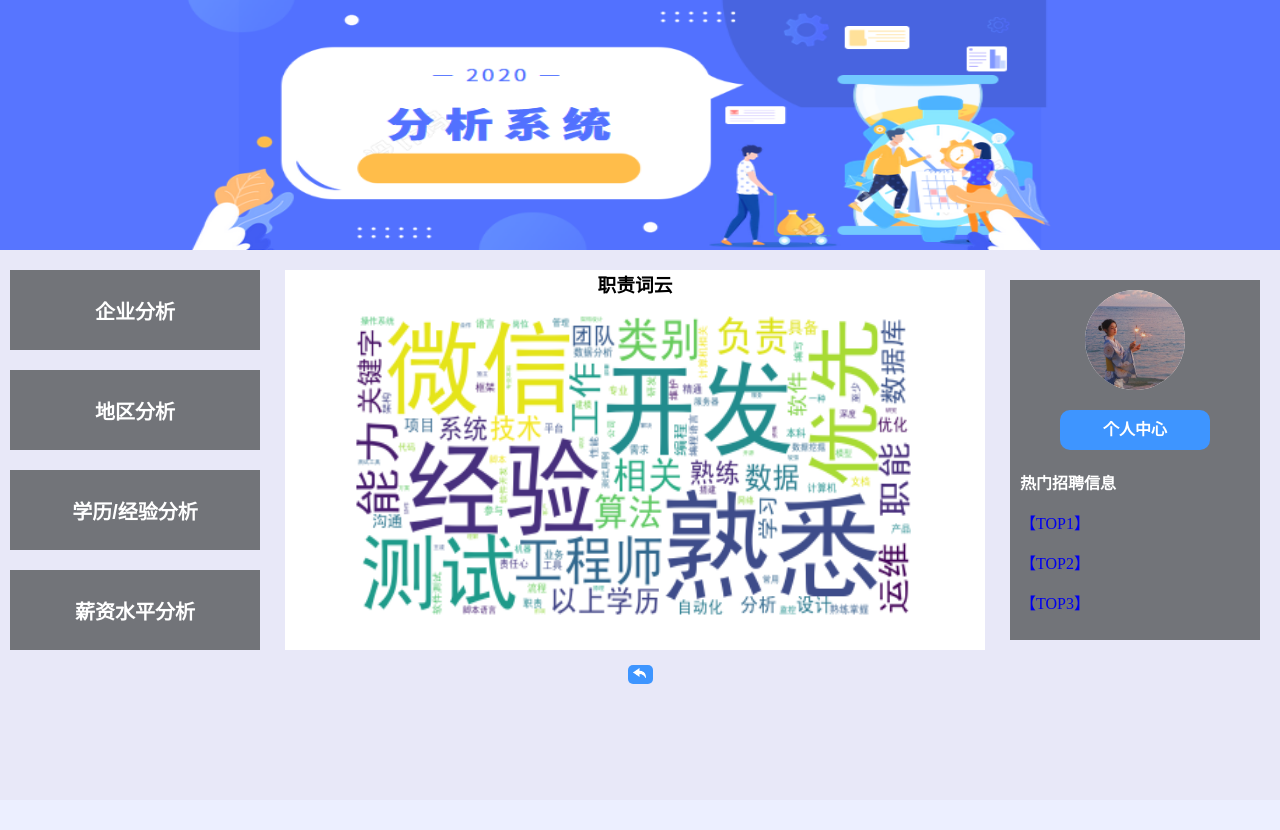
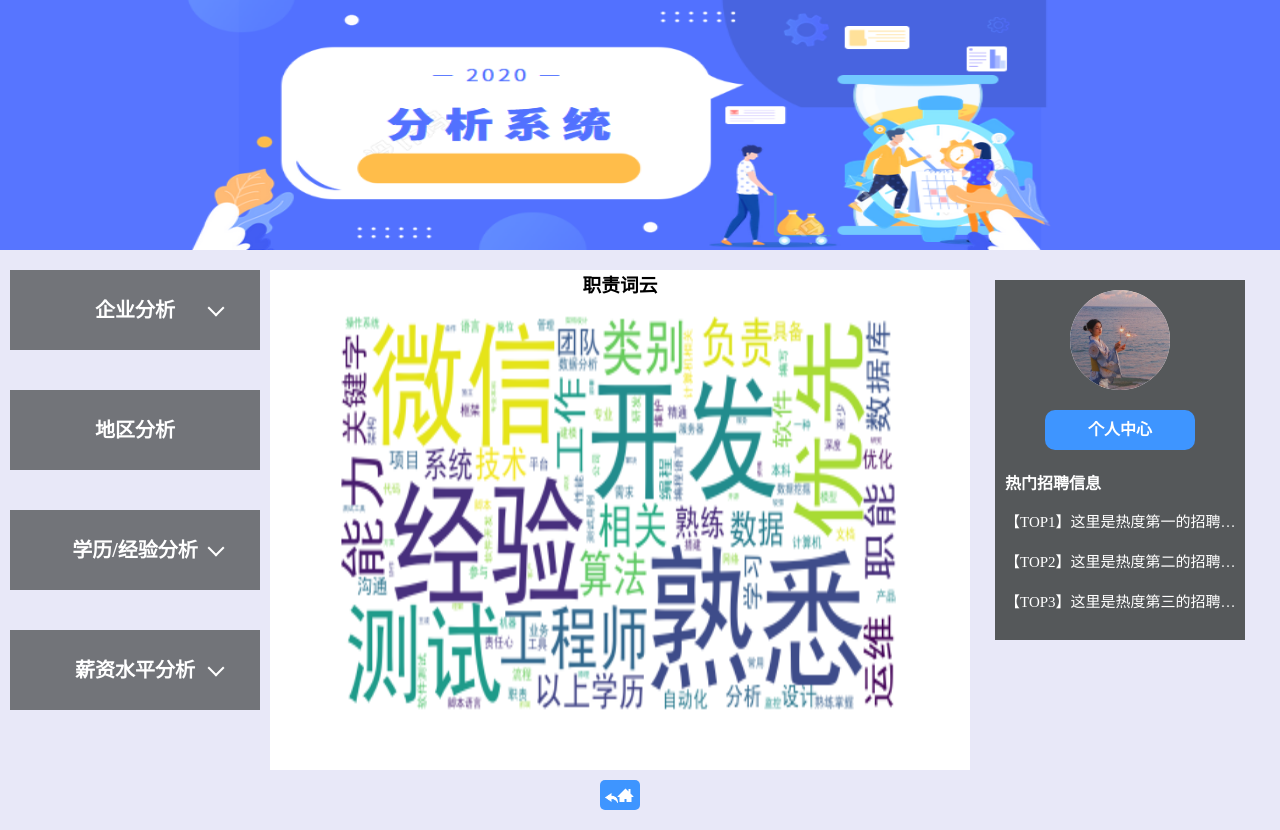
Before and after one commit to plant310/5UJob, a Django app: a page that uses src/myWeb/templates/analysis.html in a window 1280 px wide. Before the commit the page ends 684 px from the top, so only its background shows below. Run offline with Django 3.2, Linux system fonts and the light colour scheme.

Commit message:
网站界面优化

```diff
--- a/src/myWeb/myApp/views.py
+++ b/src/myWeb/myApp/views.py
@@ -118,72 +118,47 @@
         else:
             return HttpResponse('getAnalysis error!')
 
-
-
-def function2(request,argument1,argument2,argument3):
+def forecast(request):
     data_x=[]
     data_y=[]
     data_z=[]
-    data_a=[]
-    #绘制图三，
-    if ( (argument2=="region")&(argument3=="number")):
-        list = Region.objects.all()
+    if (request.POST.get.biaoming)=="地区预测":
+        list=表名.objects.all()
         for row in list:
-            if (row.profession_id==int(argument1)):
+            if row.profession_id==(request.POST.get.zhiyeming):
+                #返回地区名，日期和条目数
                 data_x.append(row.region)
+                data_y.append(row.date)
+                data_z.append(row.number)
+        return HttpResponse(json.Deserializer(data_x,data_y,data_z))
+    elif (request.POST.get.biaoming)=="薪水预测":
+        list=表名.objects.all()
+        for row in list:
+            if row.profession_id==(request.POST.get.zhiyeming):
+                #返回日期和条目数
+                data_x.append(row.date)
                 data_y.append(row.number)
-        return HttpResponse(data_x+data_y)
-        #return render(request,"Run.html",{"masks":argument1,"data_x":data_x,"data_y":data_y})
+        return HttpResponse(json.Deserializer(data_x,data_y))
+    elif (request.POST.get.biaoming)=="专业预测":
+        '''
+        list=表名.objects.all()
+        for row in list:
+            if row.profession_id==(request.POST.get.zhiyeming):
+                #返回日期和条目数
+                data_x.append(row)
+                data_y.append(row)
+        '''
+        return HttpResponse("你所访问的功能待开发",status=404)
 
-    elif ( (argument2=="region")&(argument3=="salary")):
-        list = Region.objects.all()
+    elif (request.POST.get.biaoming)=="岗位预测":
+        '''
+        list=表名.objects.all()
         for row in list:
-            if(row.profession_id==int(argument1)):
-                data_x.append(row.region)
-                data_y.append(row.lowest_salary)
-                data_z.append(row.highest_salary)
-        return HttpResponse(data_x+data_y+data_z)
-    # return render(request,"文件名.html",{"横坐标列表":data_x,"第一纵坐标列表":data_y,""})
-    elif ( (argument2=="education")&(argument3=="number")):
-        list = Education.objects.all()
-        for row in list:
-            if(row.profession_id==int(argument1)):
-                data_x.append(row.education)
-                data_y.append(row.number)
-        return HttpResponse(data_x+data_y)
-
-    elif ((argument2=="experience")&(argument3=="number")):
-        list =Experience.objects.all()
-        for row in list:
-            if(row.profession_id==int(argument1)):
-                data_x.append(row.experiene)
-                data_y.append(row.number)
-        return HttpResponse(data_x+data_y)
-
-    elif ((argument2=="education")&(argument3=="salary")):
-        list =Education.objects.all()
-        for row in list:
-            if(row.profession_id==int(argument1)):
-                data_x.append(row.education)
-                data_y.append(row.avg_salary)
-                data_z.append(row.highest_salary)
-                data_a.append((row.lowest_salary))
-        return HttpResponse(data_x+data_y+data_z+data_a)
-
-    elif (argument2.equal("experience")&argument3.equal("salary")):
-        list =Experience.objects.all()
-        for row in list :
-            if(row.profession_id==int(argument1)):
-                data_x.append(row.experiene)
-                data_y.append(row.avg_salary)
-                data_z.append(row.highest_salary)
-                data_a.append(row.lowest_salary)
-        return HttpResponse(data_x+data_y+data_z+data_a)
-    else:
-        return HttpResponse("function2 error")
-
-
-
-def forecast(request,argument):
-    if ():
-        print("return data")
+            if row.profession_id==(request.POST.get.zhiyeming):
+                返回日期h
+                data_x.append(row)
+                data_y.append(row)
+        '''
+        return HttpResponse("你所访问的功能待开发",status=404)
+    else :
+        return HttpResponse("你所访问的页面不存在",status=404)
--- a/src/myWeb/static/css/analystyle.css
+++ b/src/myWeb/static/css/analystyle.css
@@ -1,23 +1,25 @@
-body {
-    background-color: #e8e8f8;
+@font-face {
+  font-family: 'icomoon';
+  src:  url('../fonts/icomoon.eot?4pips2');
+  src:  url('../fonts/icomoon.eot?4pips2#iefix') format('embedded-opentype'),
+    url('../fonts/icomoon.ttf?4pips2') format('truetype'),
+    url('../fonts/icomoon.woff?4pips2') format('woff'),
+    url('../fonts/icomoon.svg?4pips2#icomoon') format('svg');
+  font-weight: normal;
+  font-style: normal;
+  font-display: block;
 }
-* {
-    margin: 0;
-    padding: 0;
-}
-/*取消全局边界*/
-li {
-    list-style: none;
-}
-/*取消li的排序点*/
-a {
-    text-decoration: none;
-}
-/*取消a的下划线*/
 .banner {
     height: 250px;
     background-color: gray;
     margin: 0 auto;
+}
+.clearfix:before,.clearfix:after {
+    content: '';
+    display: table;
+}
+.clearfix:after {
+    clear: both;
 }
 .box {
     width: 100%;
@@ -26,84 +28,93 @@
 .box1 {
     float: left;
 }
-.box1 ul li button {
-    width: 250px;
-    height: 80px;
-    margin-top: 20px;
+.prior {
+    display: block;
+    width: 100%;
+    height: 100%;
+    margin-top: 40px;
     margin-left: 10px;
     background-color: rgba(85, 88, 90,0.8);
     color: white;
     font-size: 20px;
     font-weight: bold;
     border: none;
+    text-align: center;
+    line-height: 80px;
 }
-.box1 ul li button:hover {
-    background-color: #44484e
+.nav1 .one {
+    display: block;
+    margin-top: 20px;
+}
+.tou {
+    position: relative;
+    width: 250px;
+    height: 80px;
+}
+.tou ul {
+    display: none;
+    position: absolute;
+}
+.tou ul li a {
+    display: block;
+    width: 250px;
+    height: 20px;
+    background-color: cornflowerblue;
+    margin-left: 10px;
+    text-align: center;
+    line-height: 20px;
+    color: #33384e;
+    box-sizing: border-box;
+    border-bottom: 1px solid #44484e;
+}
+.tou ul li a::after {
+    content: '\e900';
+    font-family: 'icomoon';
+    padding-left: 2px;
+}
+.box .box1 .nav .nav1 {
+    margin-top: 10px;
+}
+.tag::after {
+    content: '';
+    position: absolute;
+    width: 10px;
+    height: 10px;
+    top: 32px;
+    right: 28px;
+    border-right: 2px solid #fff;
+    border-bottom: 2px solid #fff;
+    transform: rotate(45deg);
 }
 .box2 {
     float: left;
     width: 700px;
-    height: 380px;
+    height: 500px;
     background-color: #fff;
-    margin-left: 25px;
+    margin-left: 20px;
     margin-top: 20px;
 }
 .box3 {
-    float: left;
-    width: 250px;
     height: 360px;
-    margin-left: 25px;
+    margin-left: 20px;
     margin-top: 30px;
-    background-color: rgba(85, 88, 90,0.8);
-}
-.self {
-    width: 100px;
-    height: 100px;
-    margin: 10px auto;
-    background-color: #fff;
-    border-radius: 50px;
-}
-.box3 .self img {
-    border-radius: 50px;
-}
-.enter a {
-    display: block;
-    width: 150px;
-    height: 40px;
-    color: white;
-    font-size: 16px;
-    font-weight: bold;
-    line-height: 40px;
-    margin: 20px auto;
-    text-align: center;
-    background-color: #3e95ff;
-    border-radius: 10px;
-}
-.enter a:hover {
-    background-color: #ff6700;
-}
-.show .show1 {
-    display: block;
-    width: 100px;
-    height: 40px;
-    color: white;
-    margin:0 10px;
-}
-.show ul li {
-    width: 100px;
-    height: 40px;
-    color: white;
-    margin:0 10px;
+    background-color: rgba(85, 88, 90, 0.8);
 }
 .return a {
     display: block;
-    width: 25px;
-    height: 19px;
+    width: 40px;
+    height: 30px;
     border-radius: 5px;
-    margin: 15px auto;
+    margin-left: 600px;
+    margin-top: 130px;
+    margin-bottom: 20px;
     background-color: #3e95ff;
+    text-align: center;
+    line-height: 30px;
+    color: #ffffff;
 }
-.return a img {
-    margin-left: 5px;
-    margin-bottom: 5px;
+.return a::after {
+    content: '\e903';
+    font-family: 'icomoon';
+    padding-right: 2px;
 }
--- /dev/null
+++ b/src/myWeb/static/css/common.css
@@ -0,0 +1,56 @@
+.box3 {
+    float: left;
+    width: 250px;
+    margin-left: 25px;
+    background-color: #55585a;
+}
+.self {
+    width: 100px;
+    height: 100px;
+    margin: 10px auto;
+    background-color: #fff;
+    border-radius: 50px;
+}
+.box3 .self img {
+    border-radius: 50px;
+}
+.enter a {
+    display: block;
+    width: 150px;
+    height: 40px;
+    color: white;
+    font-size: 16px;
+    font-weight: bold;
+    line-height: 40px;
+    margin: 20px auto;
+    text-align: center;
+    background-color: #3e95ff;
+    border-radius: 10px;
+}
+.enter a:hover {
+    background-color: #ff6700;
+}
+.show .show1 {
+    display: block;
+    width: 100px;
+    height: 40px;
+    color: white;
+    margin:0 10px;
+}
+.show .show2 ul li {
+    display: block;
+    color: white;
+    width: 235px;
+    height: 40px;
+    margin:0 10px;
+    font-size: 15px;
+    /*文字显示不开强制一行内显示*/
+    white-space: nowrap;
+    /*溢出的部分隐藏起来*/
+    overflow: hidden;
+    /*溢出的部分用省略号表示*/
+    text-overflow: ellipsis;
+}
+.show .show2 ul li a {
+    color: white;
+}
--- /dev/null
+++ b/src/myWeb/static/css/initial.css
@@ -0,0 +1,22 @@
+body {
+    /*css3抗锯齿形，让文字显示得更加清晰*/
+    -webkit-font-smoothing: antialiased;
+    background-color: #e8e8f8;
+}
+/*取消全局边界*/
+* {
+    margin: 0;
+    padding: 0;
+}
+/*取消li的排序点*/
+li {
+    list-style: none;
+}
+/*取消a的下划线*/
+a {
+    text-decoration: none;
+}
+/*当鼠标经过按钮时，鼠标变小手，示意能点击*/
+button {
+    cursor: pointer;
+}
--- a/src/myWeb/templates/analysis.html
+++ b/src/myWeb/templates/analysis.html
@@ -2,23 +2,47 @@
 <html lang="en">
 <head>
     <meta charset="UTF-8">
-    <title>分析系统</title>
+    <title>5U-分析系统</title>
+    <link rel="shortcut icon" href="/static/images/icoo.ico" />
+    <link rel="stylesheet" href=" /static/css/initial.css ">
     <link rel="stylesheet" href=" /static/css/analystyle.css ">
+    <link rel="stylesheet" href=" /static/css/common.css ">
     <script type="text/javascript" src="http://lib.baomitu.com/jquery/latest/jquery.min.js"></script>
     <script src="/static/js/echarts.min.js"></script>
-
 </head>
 <body>
 <div class="banner">
     <img src="/static/images/analy1.png" alt=""  align="center" width="100%" height="100%">
 </div>
-<div class="box">
-    <div class="box1"><!--subnav-->
-        <ul>
-            <li><button onclick="getData('companySize')">企业分析</button></li>
-            <li><button onclick="getData('region_number')">地区分析</button></li>
-            <li><button>学历/经验分析</button></li>
-            <li><button>薪资水平分析</button></li>
+<div class="box clearfix">
+    <!--subnav-->
+    <div class="box1 clearfix">
+        <ul class="nav">
+            <li class=" tou nav1">
+                <a href="#" class="prior one tag">企业分析</a>
+                <ul>
+                    <li><a href="javascript:void(0);" onclick="getData('companySize')">企业规模</a></li>
+                    <li><a href="javascript:void(0);" onclick="getData('companyType')">企业类型</a></li>
+                </ul>
+            </li>
+            <li class=" tou nav2">
+                <a href="javascript:void(0);" onclick="getData('region_number')" class="prior">地区分析</a>
+            </li>
+            <li class="tou nav3">
+                <a href="#" class="prior tag">学历/经验分析</a>
+                <ul >
+                    <li><a href="javascript:void(0);" onclick="getData('education_number')">学历分析</a></li>
+                    <li><a href="javascript:void(0);" onclick="getData('experience_number')">经验分析</a></li>
+                </ul>
+            </li>
+            <li class="tou nav4">
+                <a href="#" class="prior tag">薪资水平分析</a>
+                <ul>
+                    <li><a href="javascript:void(0);" onclick="getData('education_salary')">薪资与学历关系</a></li>
+                    <li><a href="javascript:void(0);" onclick="getData('experience_salary')">薪资与经验关系</a></li>
+                    <li><a href="javascript:void(0);" onclick="getData('region_salary')">薪资与岗位需求关系</a></li>
+                </ul>
+            </li>
         </ul>
     </div>
     <div class="box2" id="box2" align="center"><!--图表展示-->
@@ -33,13 +57,16 @@
         <div class="enter">
             <a href="{% url 'selfcenter' %}">个人中心</a><!--进入个人中心-->
         </div>
-        <div class="show"><!--热门招聘信息-->
-            <div class="show1"><h4>热门招聘信息</h4></div>
-            <div>
+        <!--热门招聘信息-->
+        <div class="show">
+            <div class="show1">
+                <h4>热门招聘信息</h4>
+            </div>
+            <div class="show2">
                 <ul>
-                    <li><a href="#">【TOP1】</a></li>
-                    <li><a href="#">【TOP2】</a></li>
-                    <li><a href="#">【TOP3】</a></li>
+                    <li><a href="#">【TOP1】这里是热度第一的招聘信息</a></li>
+                    <li><a href="#">【TOP2】这里是热度第二的招聘信息</a></li>
+                    <li><a href="#">【TOP3】这里是热度第三的招聘信息</a></li>
                 </ul>
             </div>
         </div>
@@ -49,7 +76,8 @@
     <a href="{% url 'index' %}"><img src="/static/images/shape1.png" align="center" width="13" height="10" ></a>
 </div>
 <script type="text/javascript">
-        function getData(analysis_item) {
+
+    function getData(analysis_item) {
             var dom=document.getElementById("box2");
             var myChart=echarts.init(dom);
             var option=null;
@@ -147,6 +175,16 @@
                 }
             });
         }
+    var nav=document.querySelector('.nav')
+    var lis=nav.children;
+    for(var i=0;i<lis.length;i++) {
+        lis[i].onmouseover= function () {
+            this.children[1].style.display = 'block';
+        }
+        lis[i].onmouseout= function () {
+            this.children[1].style.display = 'none';
+        }
+    }
 </script>
 </body>
 </html>
```
Also changed, not shown: src/myWeb/static/css/centerstyle.css (+26 -10 lines), src/myWeb/static/css/indexstyle.css (+32 -78 lines), src/myWeb/static/css/loginstyle.css (+2 -13 lines), src/myWeb/static/css/predicstyle.css (+41 -62 lines), src/myWeb/templates/index.html (+16 -8 lines), src/myWeb/templates/login.html (+6 -3 lines), src/myWeb/templates/predic.html (+17 -7 lines), src/myWeb/templates/selfcenter.html (+13 -9 lines), src/myWeb/static/fonts/icomoon.ttf (added), src/myWeb/static/fonts/icomoon.woff (added), src/myWeb/static/images/icoo.ico (added), 2 other files.
